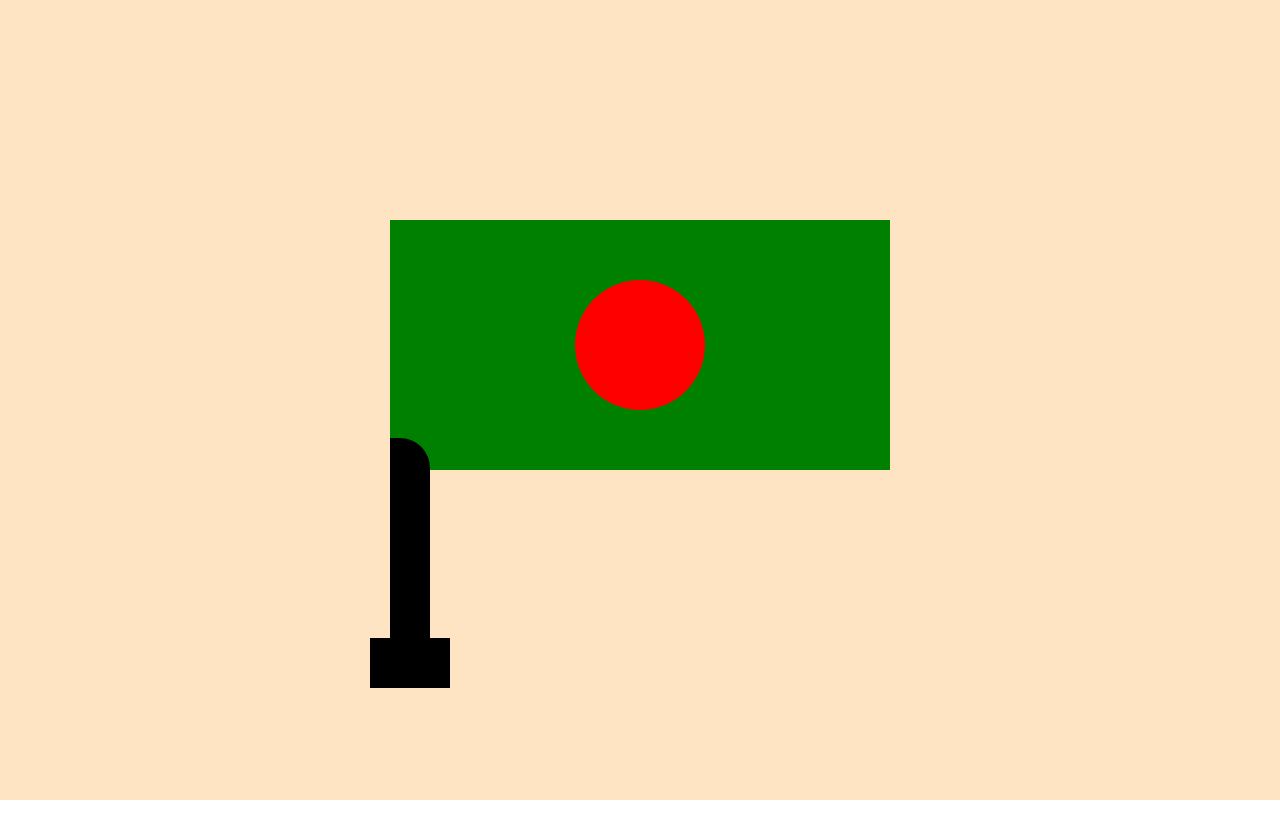
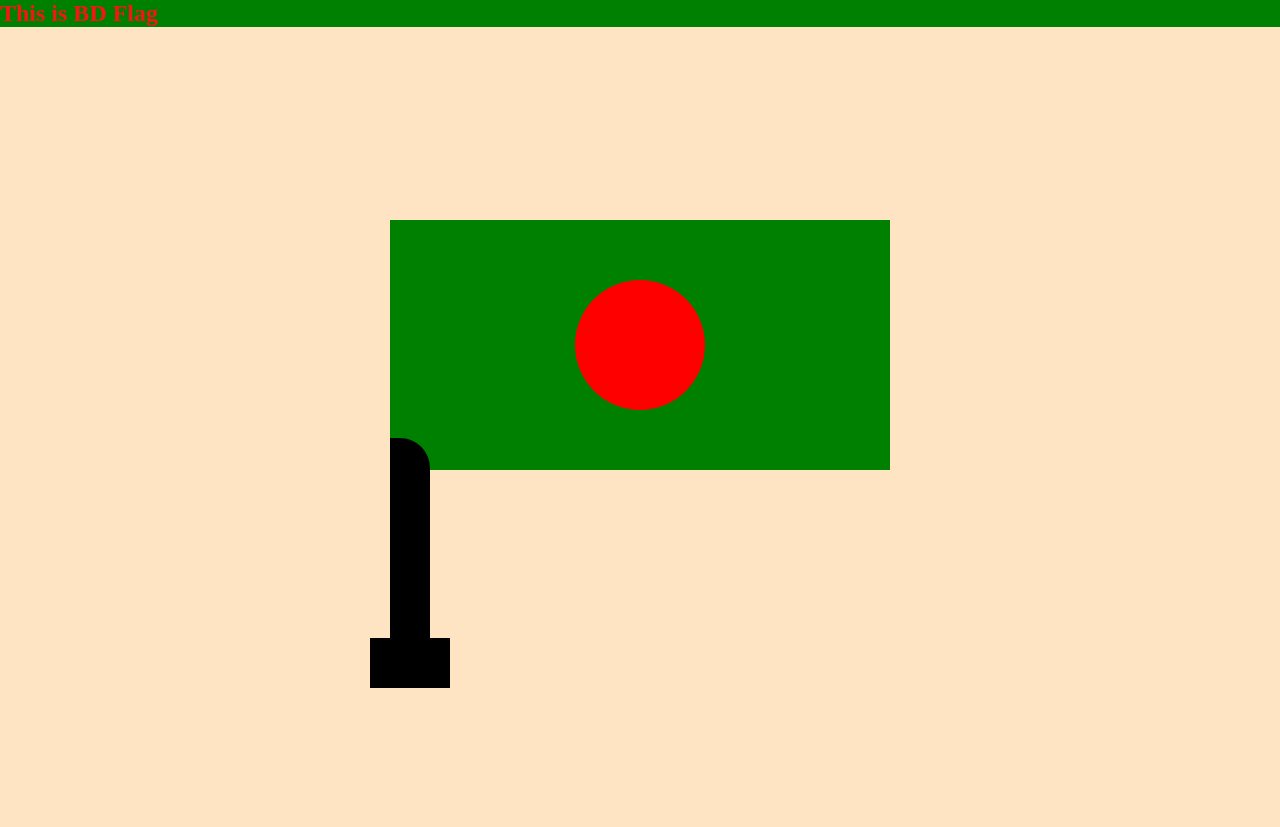
Before and after one commit to shohan15020/flag, a plain HTML site: page index.html in a window 1280 px wide. Before the commit the page ends 800 px from the top, so only its background shows below. Drawn offline with Linux system fonts and the light colour scheme.

Commit message:
second commit

```diff
--- a/index.html
+++ b/index.html
@@ -7,6 +7,7 @@
     <link rel="stylesheet" href="style.css">
 </head>
 <body>
+    <h2>This is BD Flag</h2>
     <section class="main-container">
         <div class="flag-container">
             <div class="flag-circle"></div>
--- a/style.css
+++ b/style.css
@@ -1,6 +1,11 @@
 *{
     margin: 0px;
     padding: 0px;
+}
+h2{
+    color: rgb(245, 21, 21);
+    font-weight: bolder;
+    background-color: green;
 }
 .main-container{
     height: 100vh;
```
